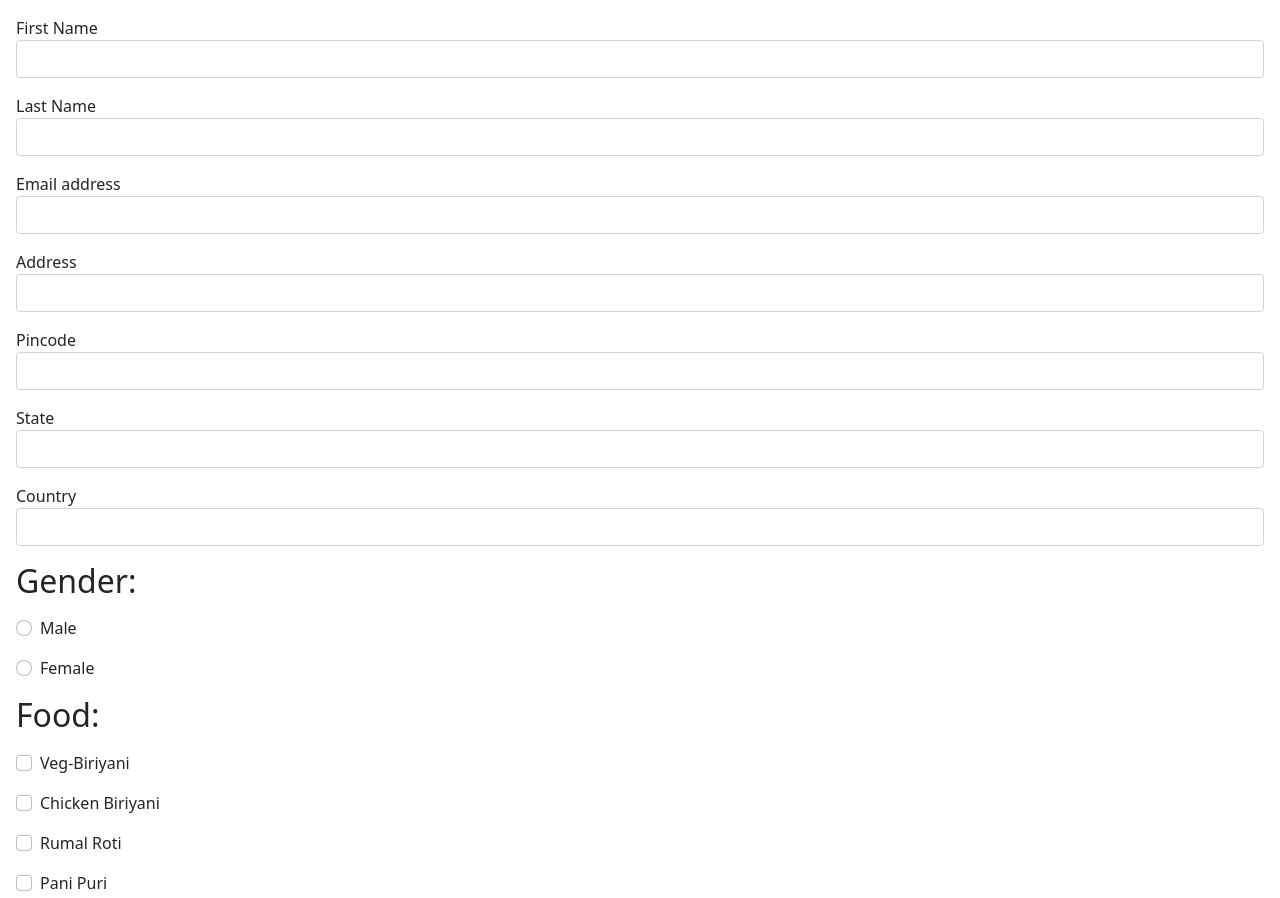
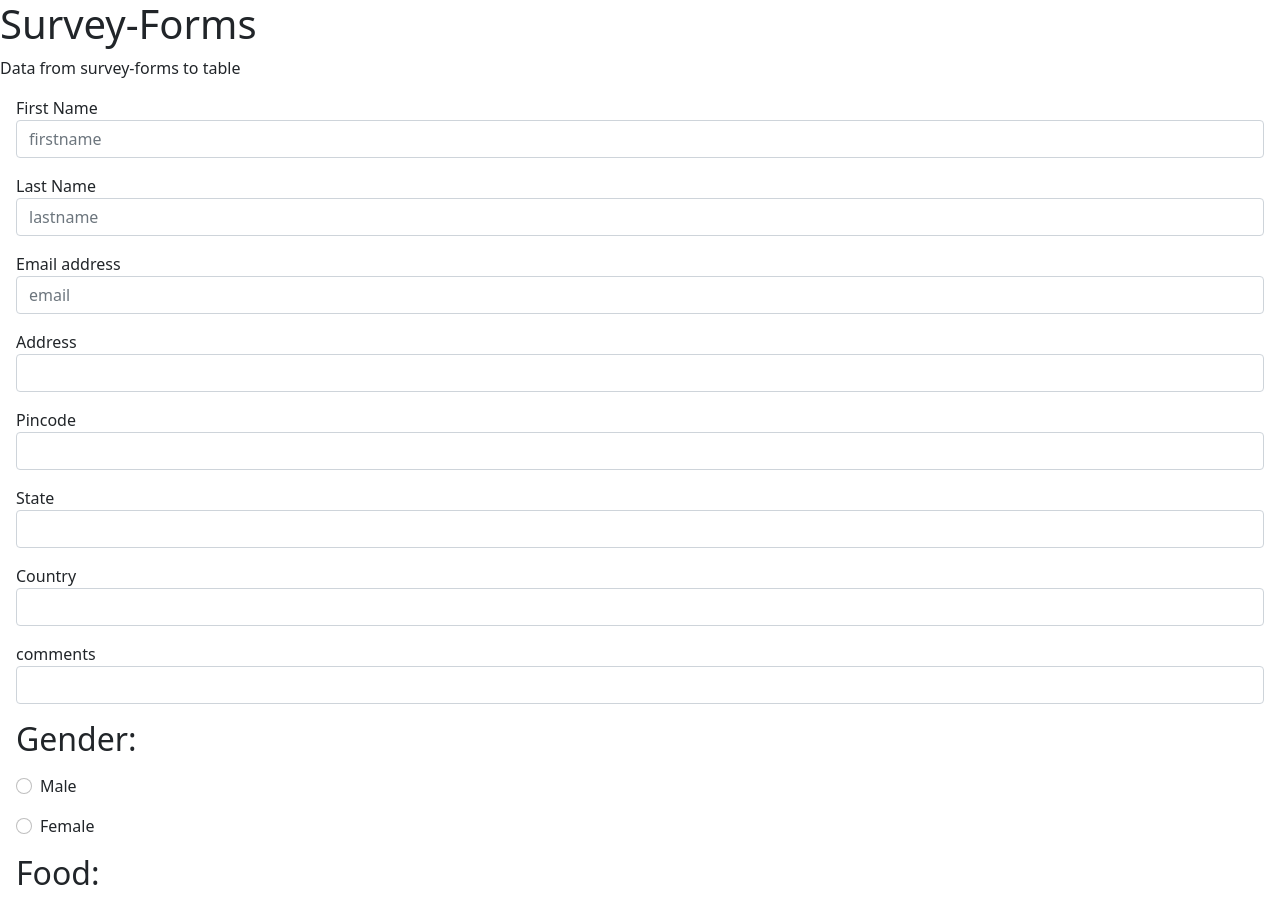
Before and after one commit to ksudharshan1706/Day13, a plain HTML site: page surveyForm1.html in a window 1280 px wide. Shown: the top 898 px of the page. Drawn offline with nearby package versions, Linux system fonts and the light colour scheme.

Commit message:
code update

```diff
--- a/surveyForm1.js
+++ b/surveyForm1.js
@@ -1,15 +1,29 @@
+const h1Ele = document.createElement('h1');
+h1Ele.id = 'title'
+h1Ele.innerText = 'Survey-Forms'
+
+const description = document.createElement('p');
+description.id = 'description'
+description.innerText = 'Data from survey-forms to table'
+
+
+document.body.append(h1Ele,description);
+
+
+
 const formEle = document.createElement('form');
 formEle.setAttribute('id','survey-form')
 formEle.setAttribute('class','survey-form')
 const fields = [
 
-    { type: 'text', name: 'firstName', id: 'first-name', label: "First Name",required:true },
-    { type: 'text', name: 'lastname', id: 'last-name', label: "Last Name",required:true},
-    { type: 'email', name: "email", id: 'email', label: "Email address",required:true },
+    { type: 'text', name: 'firstName', id: 'first-name',placeholder:'firstname', label: "First Name",required:true },
+    { type: 'text', name: 'lastname', id: 'last-name',placeholder:"lastname", label: "Last Name",required:true},
+    { type: 'email', name: "email", id: 'email',placeholder:"email", label: "Email address",required:true },
     { type: 'text', name: 'address', id: 'address', label: "Address",required:true },
     { type: 'pincode', name: 'pincode', id: 'pincode', label: "Pincode",required:true },
     { type: 'text', name: 'state', id: 'state', label: "State",required:true },
-    { type: 'text', name: 'country', id: 'country', label: "Country",required:true }
+    { type: 'text', name: 'country', id: 'country', label: "Country",required:true },
+    { type: 'textarea', name: 'comments', id: 'comments', label: "comments" }
   ];
 
 const genderFields = [
@@ -31,6 +45,16 @@ fields.map((obj)=>{
     divEle.classList.add('form-group');
 
     const labelEle = document.createElement('label');
+    if(obj.id === "email"){
+      labelEle.setAttribute('id',obj.id+'-label')
+    }
+    else if(obj.id === "pincode"){
+      labelEle.setAttribute('id','number-label')
+    }
+    else if(obj.id === "first-name"||obj.id === "last-name"){
+      labelEle.setAttribute('id','name-label')
+    }
+
     labelEle.setAttribute('for',obj.id);
     labelEle.classList.add('form-lable');
     labelEle.innerHTML = obj.label;
@@ -40,6 +64,9 @@ fields.map((obj)=>{
     inputEle.setAttribute('id',obj.id);
     if(obj.required){
       inputEle.setAttribute('required',obj.required)
+    }
+    if(obj.id === "email"||obj.id ==="first-name"||obj.id === "last-name"){
+      inputEle.setAttribute("placeholder",obj.placeholder)
     }
     inputEle.setAttribute('name',obj.name);
     inputEle.setAttribute('type',obj.type);
```
Also changed, not shown: surveyForm1.html (+0 -1 lines).
